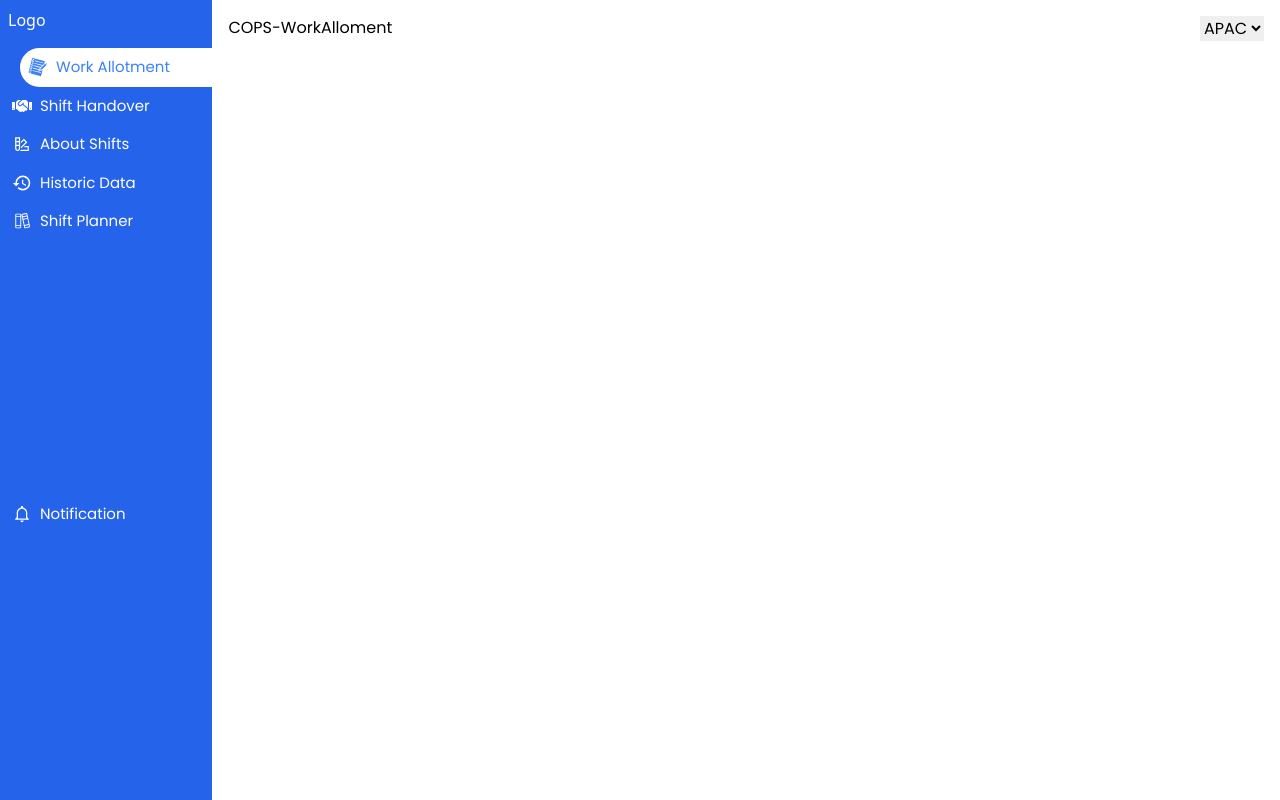
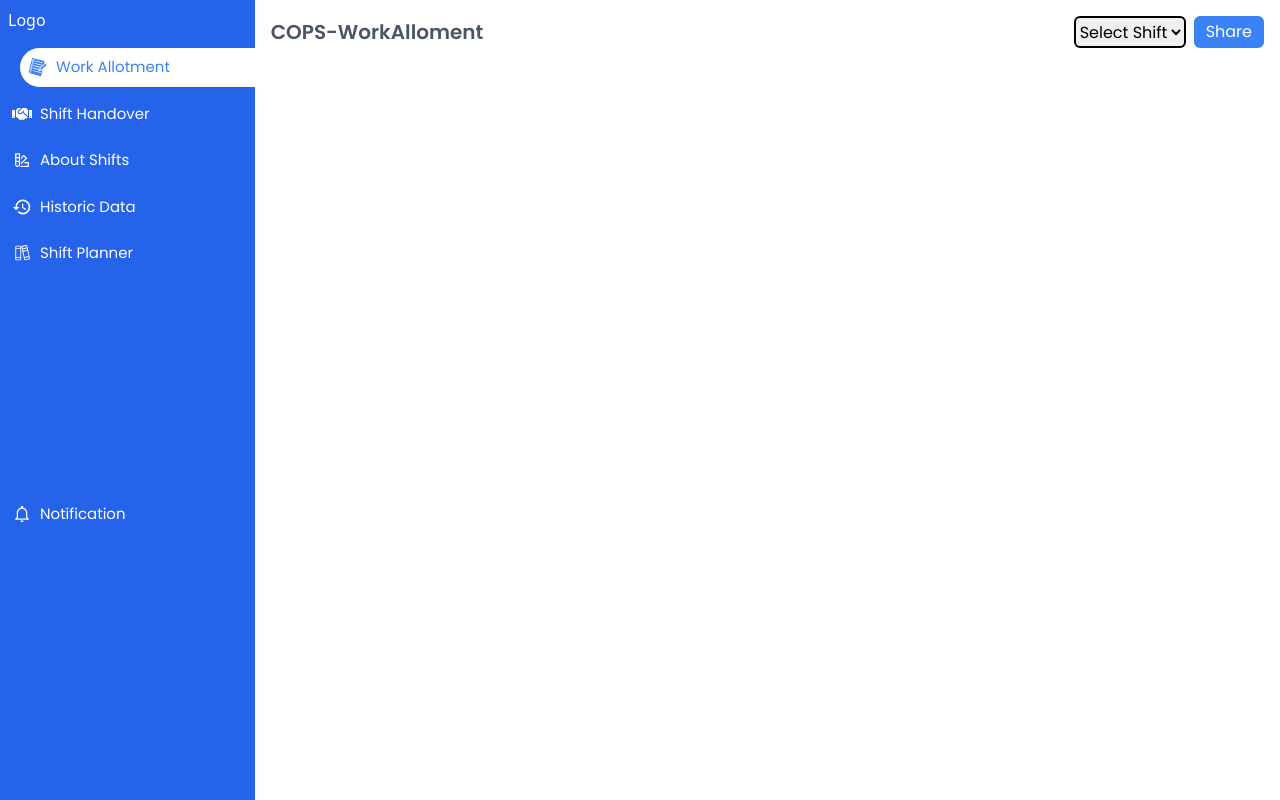
Before and after one commit to SantaRodevelopers/Dashboard-2.0, a React (Vite) app: page / in a window 1280 px wide. Built offline with nearby package versions, Linux system fonts and the light colour scheme; what @butterfail/tailwindcss-inverted-radius would draw is missing.

Commit message:
7/29 workallotment top section

```diff
--- a/src/App.jsx
+++ b/src/App.jsx
@@ -9,11 +9,11 @@ const App = () => {
   return (
     <>
       <div className='flex w-full'>
-      <div className='h-screen w-1/5 sticky top-0'>
-        <Navbar />
+        <div className='h-screen w-1/4 sticky top-0'>
+          <Navbar />
+        </div>
+        <NavRoutes />
       </div>
-      <NavRoutes/>
-    </div>
     </>
   )
 }
--- a/src/components/Navbar.jsx
+++ b/src/components/Navbar.jsx
@@ -21,7 +21,7 @@ const Navbar = () => {
   return (
     <div className='bg-blue-600 w-full py-2 text-white h-full relative'>
         <div className="logo ml-2 mb-4">Logo</div>
-        <div className=' font-poppins text-[15px]'>
+        <div className=' font-poppins text-[15px] flex flex-col gap-2'>
            {adminItems.map((item)=>{
                 return <NavItem image = {item.image} navItem = {item.item} key={item.id} navPath = {item.navLink}/>
            })}
--- a/src/pages/AboutShifts.jsx
+++ b/src/pages/AboutShifts.jsx
@@ -2,7 +2,9 @@ import React from 'react'
 
 const AboutShifts = () => {
   return (
-    <div>AboutShits</div>
+    <div className='w-full'>
+      <div>AboutShits</div>
+    </div>
   )
 }
 
--- a/src/pages/HistoricData.jsx
+++ b/src/pages/HistoricData.jsx
@@ -2,7 +2,9 @@ import React from 'react'
 
 const HistoricData = () => {
   return (
-    <div>HistoricData</div>
+    <div className='w-full'>
+      <div>HistoricData</div>
+    </div>
   )
 }
 
--- a/src/pages/Notifications.jsx
+++ b/src/pages/Notifications.jsx
@@ -2,7 +2,9 @@ import React from 'react'
 
 const Notifications = () => {
   return (
-    <div>Notification</div>
+    <div className='w-full'>
+      <div>Notification</div>
+    </div>
   )
 }
 
--- a/src/pages/ShiftHandover.jsx
+++ b/src/pages/ShiftHandover.jsx
@@ -2,7 +2,9 @@ import React from 'react'
 
 const ShiftHandover = () => {
   return (
-    <div>ShiftHandover</div>
+    <div className='w-full'>
+      <div>ShiftHandover</div>
+    </div>
   )
 }
 
--- a/src/pages/ShiftPlanner.jsx
+++ b/src/pages/ShiftPlanner.jsx
@@ -2,7 +2,9 @@ import React from 'react'
 
 const ShiftPlanner = () => {
   return (
-    <div>ShiftPlanner</div>
+    <div className='w-full'>
+      <div>ShiftPlanner</div>
+    </div>
   )
 }
 
--- a/src/pages/WorkAllotment.jsx
+++ b/src/pages/WorkAllotment.jsx
@@ -1,16 +1,27 @@
 import React from 'react'
+import { useState } from 'react'
 
 const WorkAllotment = () => {
+
+const [shiftValue,setShiftValue]=useState('Select Shift')
+
+function handleShiftChange(event){
+  setShiftValue(event.target.value);
+}
+
   return (
     <div className='p-4 font-poppins w-full'>
-      <div className='flex justify-between'>
-      <h1>COPS-WorkAlloment</h1>
-      <select name="shifts" id="shifts">
+      <div className='flex justify-between items-center'>
+      <h1 className='font-semibold text-gray-600 text-xl'>COPS-WorkAlloment {shiftValue==='Select Shift'? null:shiftValue}</h1>
+      <div className='flex gap-2'>
+      <select name="shifts" defaultValue={shiftValue} onChange={handleShiftChange} id="shifts" className='border-2 border-black rounded-md outline-none'>
+        <option value="" className='hidden'>Select Shift</option>
         <option value="APAC">APAC</option>
         <option value="EMEA">EMEA</option>
         <option value="NA">NA</option>
-
       </select>
+      <button className='py-1 px-3 bg-blue-500 rounded-md text-white'>Share</button>
+      </div>
 
       </div>
 
```
